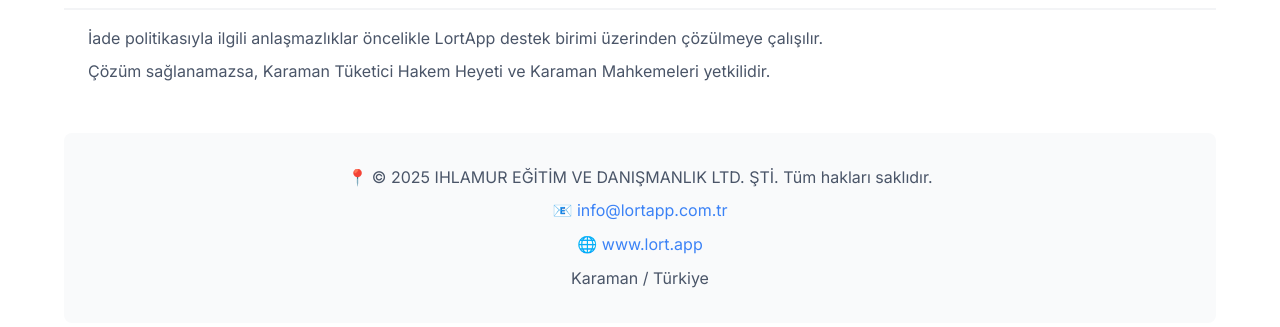
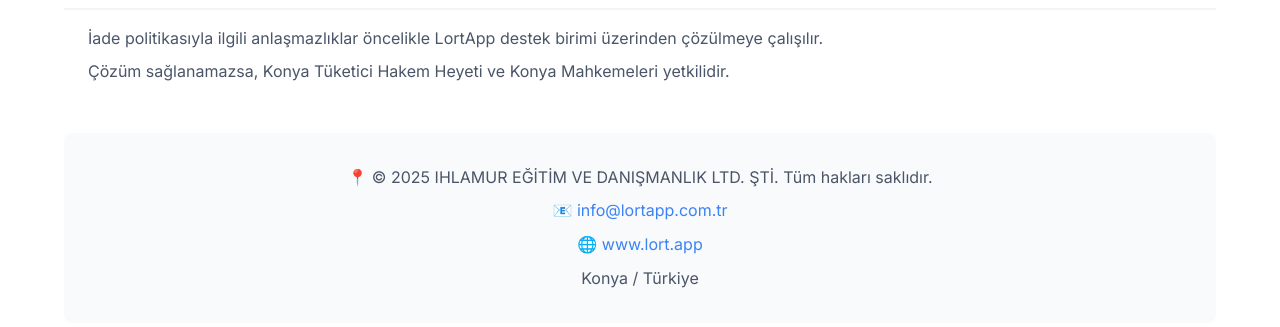
Before and after one commit to ygulen651/LORT-APP, a Next.js app: page /premium-abonelik-ve-iade-politikasi in a window 1280 px wide. Shown: the part 2068-2395 px from the top of the page. Built offline with nearby package versions, Linux system fonts and the light colour scheme; no server answers.

Commit message:
feat:SAYAÇ DÜZENLEME

```diff
--- a/src/app/(site)/page.tsx
+++ b/src/app/(site)/page.tsx
@@ -131,7 +131,7 @@
             {/* Countdown Section */}
             <div className="mt-12 sm:mt-16 md:mt-20 lg:mt-24">
               <Countdown
-                targetDate={new Date('2025-11-01T23:59:59')}
+                targetDate={new Date('2025-11-03T23:59:59')}
                 title="Coming Soon"
               />
             </div>
--- a/src/app/en/page.tsx
+++ b/src/app/en/page.tsx
@@ -157,7 +157,7 @@
             {/* Countdown Section */}
             <div className="mt-12 sm:mt-16 md:mt-20 lg:mt-24">
               <Countdown
-                targetDate={new Date('2025-11-01T23:59:59')}
+                targetDate={new Date('2025-11-03T23:59:59')}
                 title="Coming Soon"
                 labels={{
                   days: 'Days',
--- a/src/app/premium-abonelik-ve-iade-politikasi/page.tsx
+++ b/src/app/premium-abonelik-ve-iade-politikasi/page.tsx
@@ -83,14 +83,14 @@
         <h2>6. Uyuşmazlık Çözümü</h2>
         <ul>
           <li>İade politikasıyla ilgili anlaşmazlıklar öncelikle LortApp destek birimi üzerinden çözülmeye çalışılır.</li>
-          <li>Çözüm sağlanamazsa, Karaman Tüketici Hakem Heyeti ve Karaman Mahkemeleri yetkilidir.</li>
+          <li>Çözüm sağlanamazsa, Konya Tüketici Hakem Heyeti ve Konya Mahkemeleri yetkilidir.</li>
         </ul>
 
         <div className={styles.contactInfo}>
           <p>📍 © 2025 IHLAMUR EĞİTİM VE DANIŞMANLIK LTD. ŞTİ. Tüm hakları saklıdır.</p>
           <p>📧 <a href="mailto:info@lortapp.com.tr" className={styles.link}>info@lortapp.com.tr</a></p>
           <p>🌐 <a href="https://www.lort.app" className={styles.link}>www.lort.app</a></p>
-          <p>Karaman / Türkiye</p>
+          <p>Konya / Türkiye</p>
         </div>
       </div>
     </div>
```
